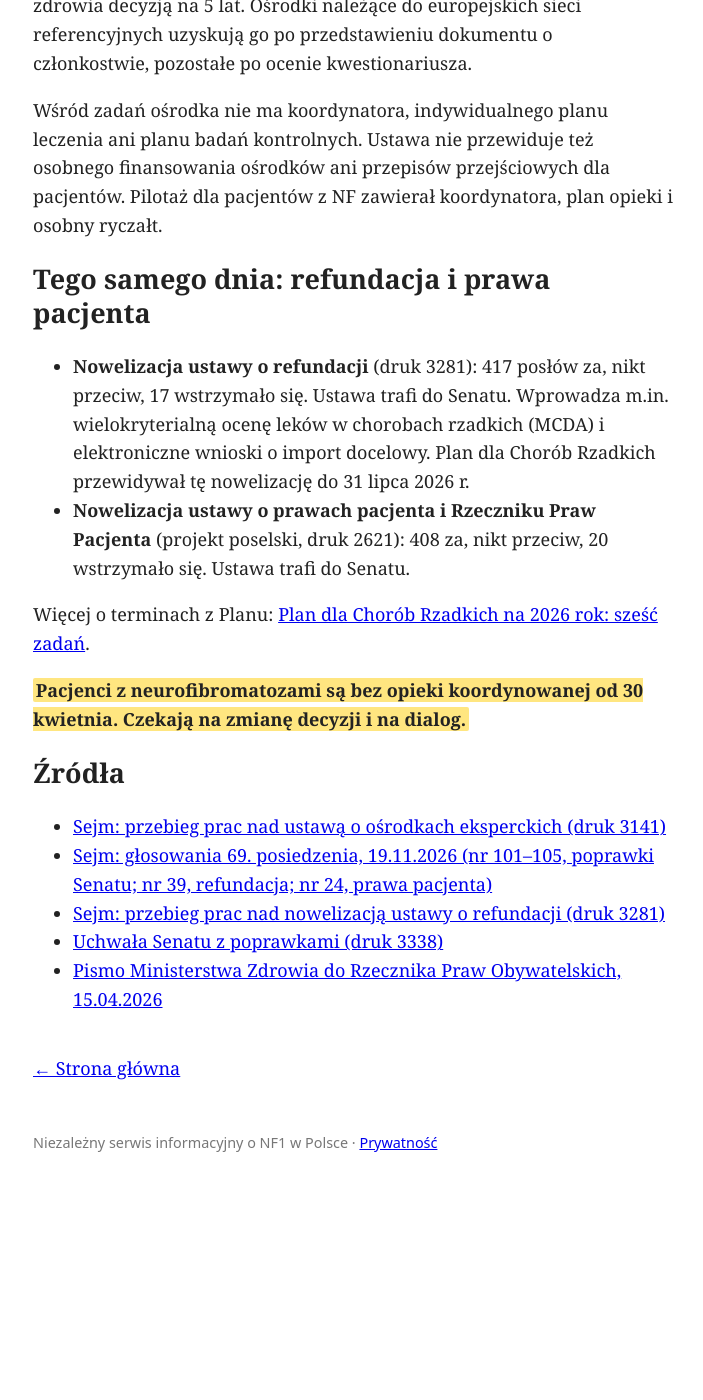
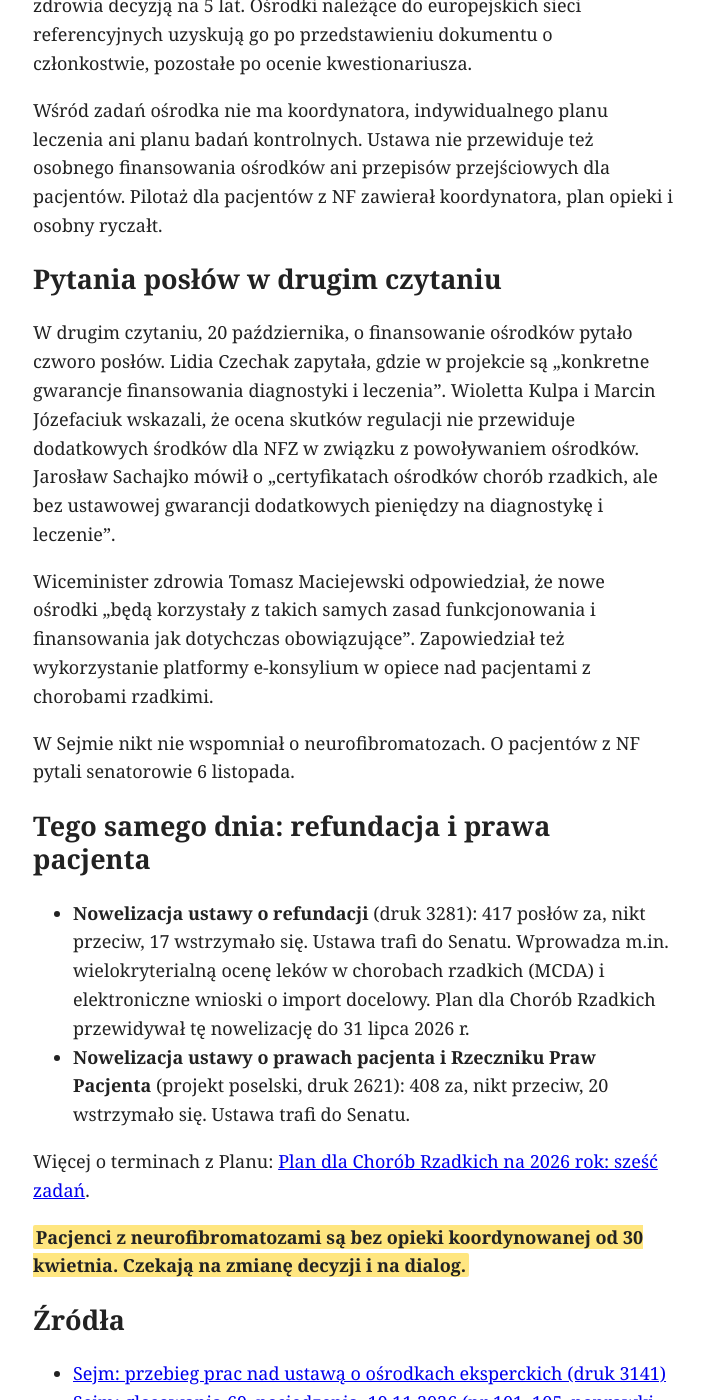
Before and after one commit to sylwiaeb/nf1news, a Jekyll site: the page built from _posts/2026-11-20-sejm-przyjal-poprawki-senatu-oecr.md, in a window 1280 px wide and 1400 px high, scrolled down 1579 px. Shown: the whole window, without its empty margins (287-990 px from the left). Built offline with Jekyll 4.4.1, drawn with Linux system fonts in a browser that asks for light colours; before the commit the page ends 2757 px from its top, so only the background shows below that; some of the changed text lies outside the part shown.

Commit message:
Szkic 20.11: pytania posłów w drugim czytaniu
Co-Authored-By: Claude Opus 5.5 <noreply@anthropic.com>
Claude-Session: https://claude.ai/code/session_019jaYASfTP3axZqSNe39zE6

```diff
--- a/_posts/2026-11-20-sejm-przyjal-poprawki-senatu-oecr.md
+++ b/_posts/2026-11-20-sejm-przyjal-poprawki-senatu-oecr.md
@@ -41,6 +41,14 @@ Ustawa wprowadza ośrodki genetyczne i kliniczne. Status nadaje minister zdrowia
 
 Wśród zadań ośrodka nie ma koordynatora, indywidualnego planu leczenia ani planu badań kontrolnych. Ustawa nie przewiduje też osobnego finansowania ośrodków ani przepisów przejściowych dla pacjentów. Pilotaż dla pacjentów z NF zawierał koordynatora, plan opieki i osobny ryczałt.
 
+## Pytania posłów w drugim czytaniu
+
+W drugim czytaniu, 20 października, o finansowanie ośrodków pytało czworo posłów. Lidia Czechak zapytała, gdzie w projekcie są „konkretne gwarancje finansowania diagnostyki i leczenia”. Wioletta Kulpa i Marcin Józefaciuk wskazali, że ocena skutków regulacji nie przewiduje dodatkowych środków dla NFZ w związku z powoływaniem ośrodków. Jarosław Sachajko mówił o „certyfikatach ośrodków chorób rzadkich, ale bez ustawowej gwarancji dodatkowych pieniędzy na diagnostykę i leczenie”.
+
+Wiceminister zdrowia Tomasz Maciejewski odpowiedział, że nowe ośrodki „będą korzystały z takich samych zasad funkcjonowania i finansowania jak dotychczas obowiązujące”. Zapowiedział też wykorzystanie platformy e-konsylium w opiece nad pacjentami z chorobami rzadkimi.
+
+W Sejmie nikt nie wspomniał o neurofibromatozach. O pacjentów z NF pytali senatorowie 6 listopada.
+
 ## Tego samego dnia: refundacja i prawa pacjenta
 
 - **Nowelizacja ustawy o refundacji** (druk 3281): 417 posłów za, nikt przeciw, 17 wstrzymało się. Ustawa trafi do Senatu. Wprowadza m.in. wielokryterialną ocenę leków w chorobach rzadkich (MCDA) i elektroniczne wnioski o import docelowy. Plan dla Chorób Rzadkich przewidywał tę nowelizację do 31 lipca 2026 r.
@@ -55,5 +63,6 @@ Więcej o terminach z Planu: [Plan dla Chorób Rzadkich na 2026 rok: sześć zad
 - [Sejm: przebieg prac nad ustawą o ośrodkach eksperckich (druk 3141)](https://www.sejm.gov.pl/Sejm10.nsf/PrzebiegProc.xsp?nr=3141)
 - [Sejm: głosowania 69. posiedzenia, 19.11.2026 (nr 101–105, poprawki Senatu; nr 39, refundacja; nr 24, prawa pacjenta)](https://api.sejm.gov.pl/sejm/term10/votings/69)
 - [Sejm: przebieg prac nad nowelizacją ustawy o refundacji (druk 3281)](https://www.sejm.gov.pl/Sejm10.nsf/PrzebiegProc.xsp?nr=3281)
+- [Stenogram 67. posiedzenia Sejmu, 20.10.2026 (drugie czytanie)](https://api.sejm.gov.pl/sejm/term10/proceedings/67/2026-10-20/transcripts/pdf)
 - [Uchwała Senatu z poprawkami (druk 3338)](https://api.sejm.gov.pl/sejm/term10/prints/3338)
 - [Pismo Ministerstwa Zdrowia do Rzecznika Praw Obywatelskich, 15.04.2026](https://bip.brpo.gov.pl/sites/default/files/2026-04/Odpowiedz_MZ_choroby_rzadkie_plan_15_04_2026.pdf)
```
